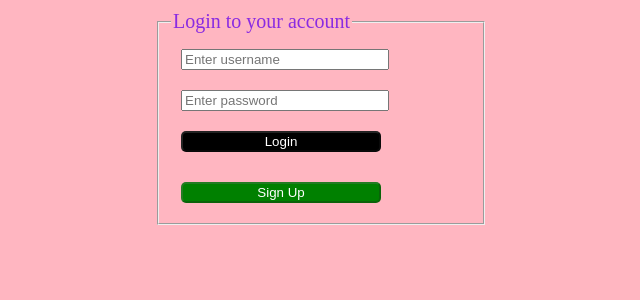
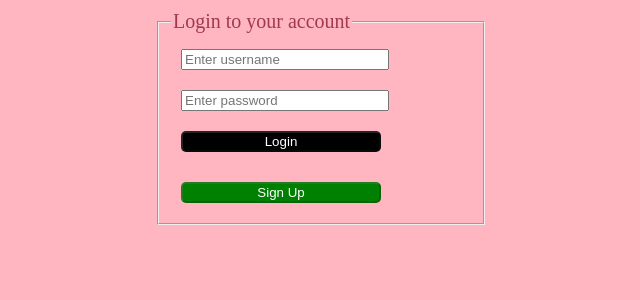
Before and after one commit to ElishevaDori/webMsg_frontend, a React (Create React App) app: page / in a window 1280 px wide. Shown: the top 300 px of the page, without its empty margins (165-805 px from the left). Built offline with nearby package versions, Linux system fonts and the light colour scheme.

Commit message:
change  title color

```diff
--- a/src/App.css
+++ b/src/App.css
@@ -1,6 +1,6 @@
 body{
   font-family: "Times New Roman";
-  color: blueviolet;
+  color: #a1394d;
   background-color: lightpink ;
 }
 .App {
```
